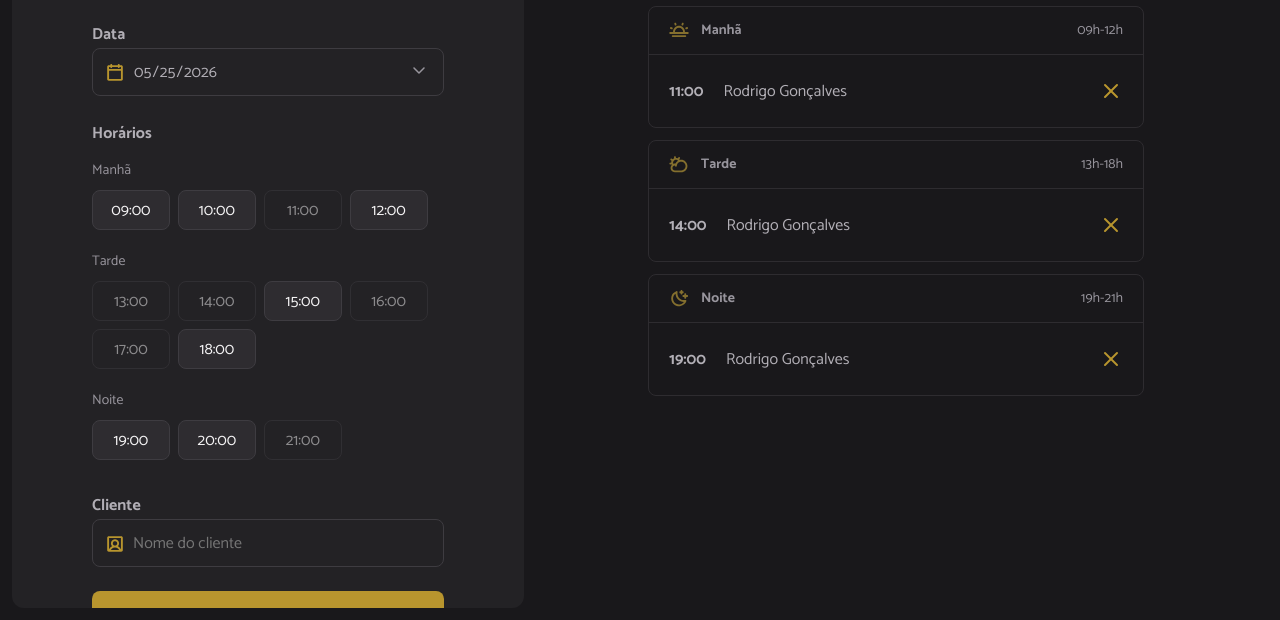
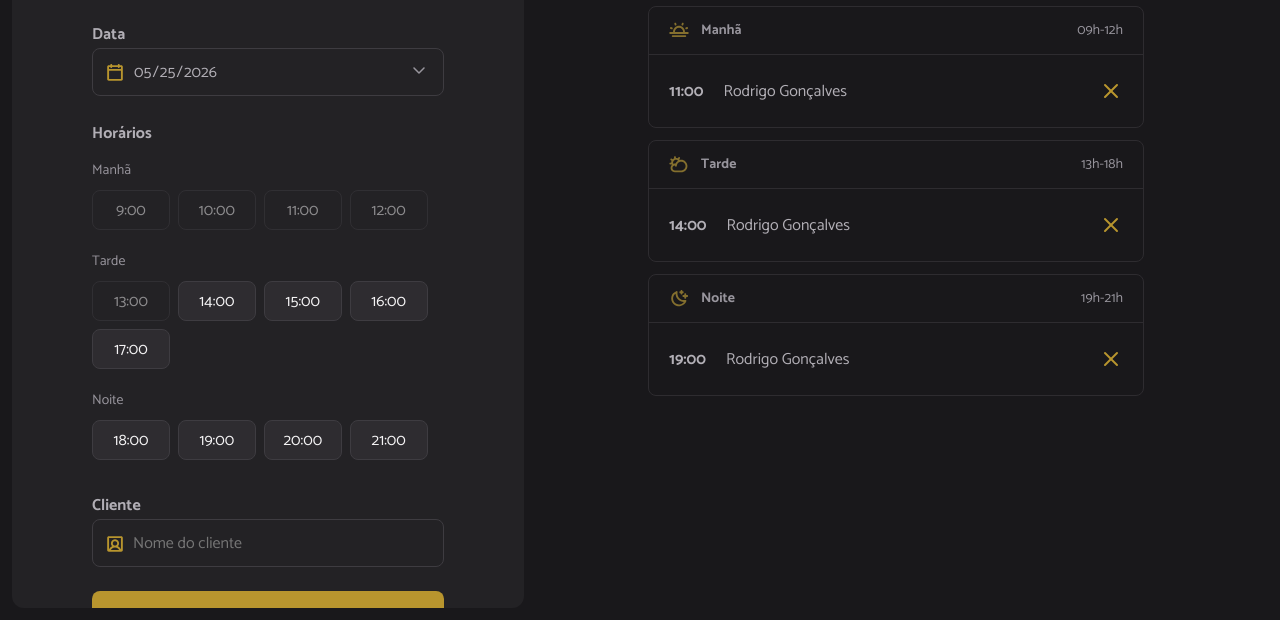
Before and after one commit to Matheus-Souza97/HairDay, a website built with webpack: page index.html in a window 1280 px wide. Shown: the part 180-800 px from the top of the page. Built offline with nearby package versions, Linux system fonts and the light colour scheme.

Commit message:
Finalizado Horarios dinâmicos e renderização para agendamentos

```diff
--- a/index.html
+++ b/index.html
@@ -37,7 +37,7 @@
         <span class="label">Horários</span>
         <ul id="hours" class="hours" aria-label="Horários disponíveis de manhã">
           <!-- Exemplo: Manhã -->
-          <li data-period="morning" class="hour-period">Manhã</li>
+          <!-- <li data-period="morning" class="hour-period">Manhã</li>
           <li data-period="morning" value="09:00" class="hour hour-available">
             09:00
           </li>
@@ -49,9 +49,9 @@
           </li>
           <li data-period="morning" value="12:00" class="hour hour-available">
             12:00
-          </li>
+          </li> -->
           <!-- Exemplo: Tarde  -->
-          <li data-period="morning" class="hour-period">Tarde</li>
+          <!-- <li data-period="morning" class="hour-period">Tarde</li>
           <li
             data-period="afternoon"
             value="13:00"
@@ -85,9 +85,9 @@
           </li>
           <li data-period="afternoon" value="18:00" class="hour hour-available">
             18:00
-          </li>
+          </li> -->
           <!-- Exemplo: Noite -->
-          <li data-period="morning" class="hour-period">Noite</li>
+          <!-- <li data-period="morning" class="hour-period">Noite</li>
 
           <li data-period="night" value="19:00" class="hour hour-available">
             19:00
@@ -97,7 +97,7 @@
           </li>
           <li data-period="night" value="21:00" class="hour hour-unavailable">
             21:00
-          </li>
+          </li> -->
         </ul>
 
         <label for="client" class="label">Cliente</label>
--- a/src/main.js
+++ b/src/main.js
@@ -9,4 +9,5 @@ import "./styles/form.css";
 import "./styles/schedule.css";
 
 //JS
-import "./modules/form/submit";
+import "./modules/form/submit.js";
+import "./modules/page-load.js";
--- /dev/null
+++ b/src/modules/form/hours-load.js
@@ -0,0 +1,50 @@
+import dayjs from "dayjs";
+
+import { openingHours } from "../../utils/opening-hours.js";
+
+const hours = document.getElementById("hours");
+
+export function hoursLoad({ date }) {
+  const currentHour = dayjs().hour();
+
+  const opening = openingHours.map((hour) => {
+    //Recupera somente a hora
+    const [scheduleHour] = hour.split(":");
+
+    //Adiciona a hora na data e verifica se está no passado.
+    const isHourPast = dayjs(date).add(scheduleHour, "hour").isAfter(dayjs());
+
+    return {
+      hour,
+      avaliable: isHourPast,
+    };
+  });
+
+  //Renderiza horarios
+  opening.forEach(({ hour, avaliable }) => {
+    const li = document.createElement("li");
+
+    li.classList.add("hour");
+    li.classList.add(avaliable ? "hour-available" : "hour-unavailable");
+
+    li.textContent = hour;
+
+    if (hour === "9:00") {
+      hourHeaderAdd("Manhã");
+    } else if (hour === "13:00") {
+      hourHeaderAdd("Tarde");
+    } else if (hour === "18:00") {
+      hourHeaderAdd("Noite");
+    }
+
+    hours.append(li);
+  });
+}
+
+function hourHeaderAdd(title) {
+  const header = document.createElement("li");
+  header.classList.add("hour-period");
+  header.textContent = title;
+
+  hours.append(header);
+}
--- /dev/null
+++ b/src/modules/page-load.js
@@ -0,0 +1,5 @@
+import { schedulesDay } from "./schedules/load.js";
+
+document.addEventListener("DOMContentLoaded", function () {
+  schedulesDay();
+});
--- /dev/null
+++ b/src/modules/schedules/load.js
@@ -0,0 +1,12 @@
+import { hoursLoad } from "../form/hours-load.js";
+
+//Seleciona o input da data
+const selectedDate = document.getElementById("date");
+
+export function schedulesDay() {
+  //Obtém a tada do input
+  const date = selectedDate.value;
+
+  //Renderia as horas disponíveis
+  hoursLoad({ date });
+}
```
